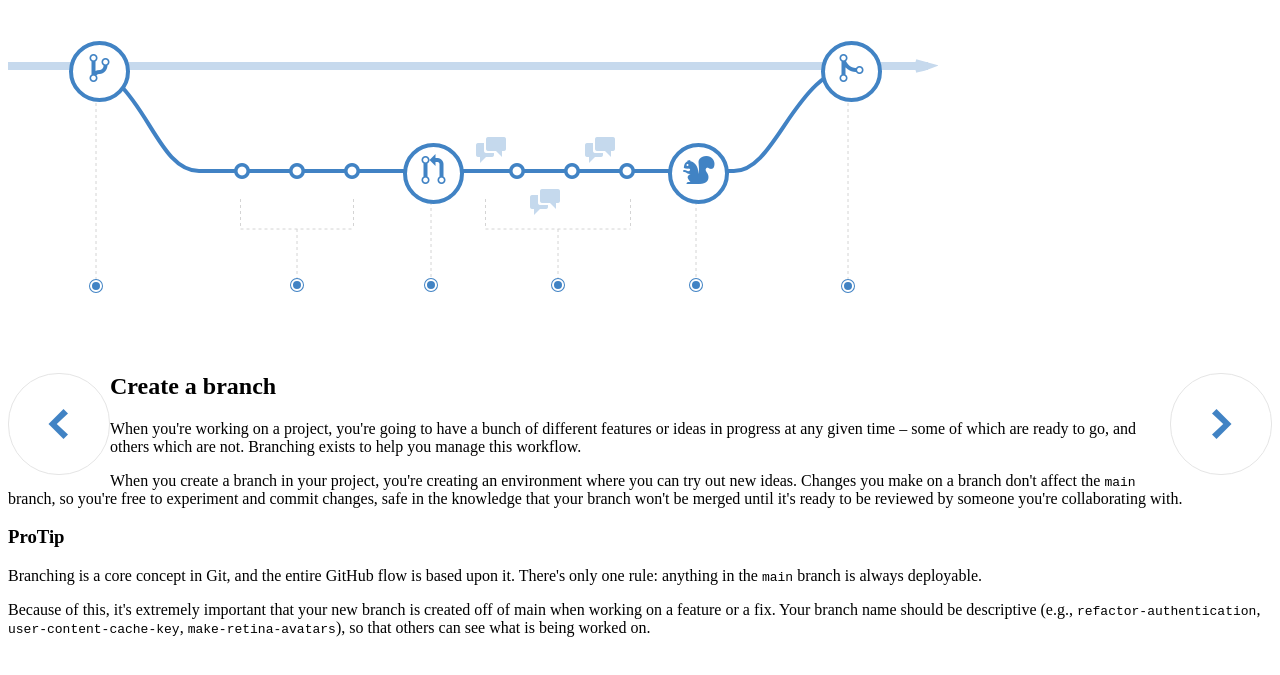
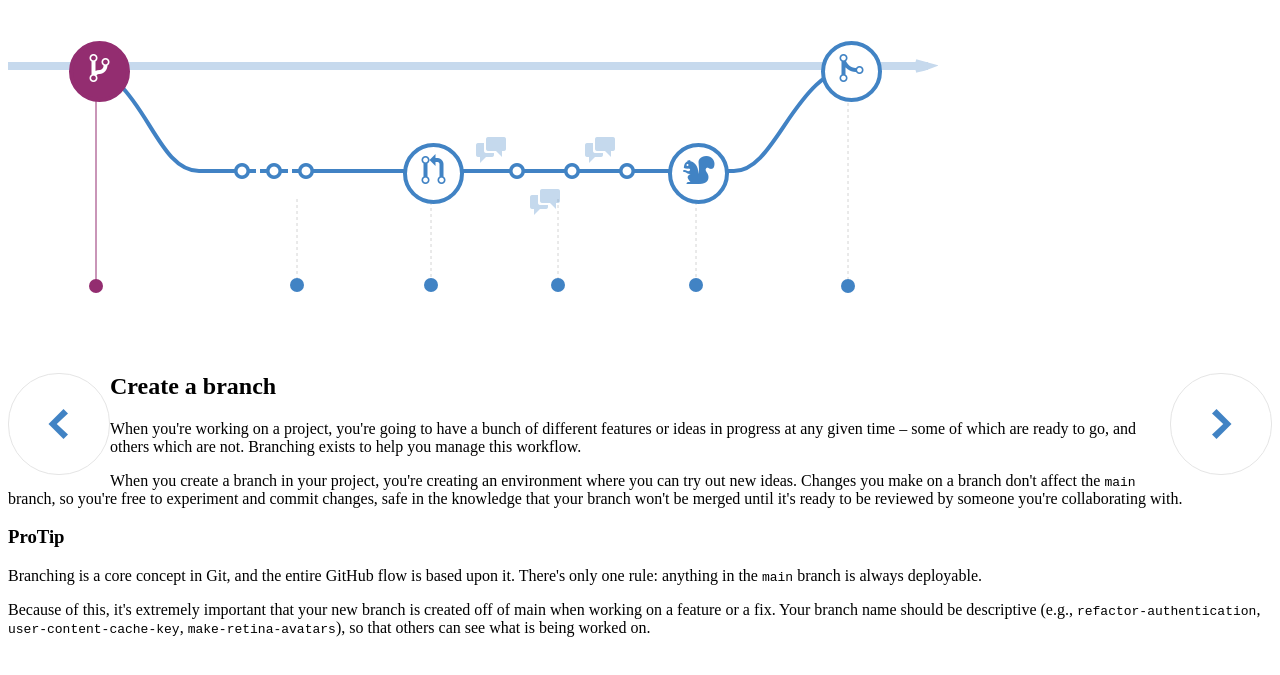
Before and after one commit to hectorsector/ghflow-wireframe, a website with bundled scripts: page index.html in a window 1280 px wide. Shown: the part 61-736 px from the top of the page. Built offline with nearby package versions, Linux system fonts and the light colour scheme; files whose address does not match are found by name.

Commit message:
fully interactive

```diff
--- a/index.html
+++ b/index.html
@@ -53,12 +53,14 @@
             <span class="mega-octicon octicon-git-branch"></span>
           </div>
           <div
-            class="diagram-icon-small js-diagram-icon-small diagram-icon-commit-1"
+            class="diagram-icon-small js-diagram-icon-small diagram-icon-commits"
             data-diagram-step="commits"
           >
             <span class="mega-octicon octicon-git-commit"></span>
+            <span class="mega-octicon octicon-git-commit"></span>
+            <span class="mega-octicon octicon-git-commit"></span>
           </div>
-          <div
+          <!-- <div
             class="diagram-icon-small js-diagram-icon-small diagram-icon-commit-2"
             data-diagram-step="commits"
           >
@@ -69,7 +71,7 @@
             data-diagram-step="commits"
           >
             <span class="mega-octicon octicon-git-commit"></span>
-          </div>
+          </div> -->
           <div
             class="diagram-icon js-diagram-icon diagram-icon-pr"
             data-diagram-step="pr"
--- a/src/flow.css
+++ b/src/flow.css
@@ -130,6 +130,12 @@
   left: 813px;
 }
 
+.diagram-icon-commits {
+  top: 96px;
+  left: 220px;
+  background-color: #fff;
+}
+
 .diagram-icon-commit-1 {
   top: 96px;
   left: 220px;
--- a/src/index.ts
+++ b/src/index.ts
@@ -1,24 +1,37 @@
 class Step {
-  public readonly id: string
+  public readonly name: string
   private active: boolean
-  private element: HTMLElement
+  private contentContainer: HTMLElement
+  public image: Element
   public annotation: Annotation
 
-  constructor(stepId: string, element: HTMLElement, annotation: Annotation) {
-    this.id = stepId
-    this.element = element
+  constructor(
+    stepId: string,
+    content: HTMLElement,
+    image: Element | null,
+    annotation: Annotation
+  ) {
+    this.name = stepId
+    this.contentContainer = content
     this.active = false
     this.annotation = annotation
+    if (image) this.image = image
+    else throw new Error('No image found')
   }
 
   public show() {
-    this.element.style.display = 'block'
-    this.element.classList.add('active')
+    this.contentContainer.style.display = 'block'
+    this.contentContainer.classList.add('active')
 
+    this.annotation.activate()
+    this.image.classList.add('active')
     this.active = true
   }
   public hide() {
-    this.element.style.display = 'none'
+    this.contentContainer.style.display = 'none'
+
+    this.annotation.deactivate()
+    this.image.classList.remove('active')
     this.active = false
   }
 
@@ -27,23 +40,28 @@
   }
 }
 
+interface Placement {
+  top: number
+  left: number
+  height: number
+  width: number
+  BOTTOM: number
+}
+
 class Annotation {
-  private DASH_COLOR = '#d4d4d4'
-  private SOLID_COLOR = '#932D70'
-  private TARGET_COLOR = '#4183c4'
-  private BOTTOM = 266
+  private COLORS = {
+    DASH_COLOR: '#d4d4d4',
+    ACTIVE_COLOR: '#932D70',
+    INACTIVE_COLOR: '#4183c4',
+  }
+
+  private placement: Placement
 
   private paper: SVGElement
-  private top: number
-  private left: number
-  private height: number
-  private width: number
+
   public readonly name: string
 
-  private extender?: SVGLineElement
-  private lines?: SVGLineElement[]
-  private targetInner?: SVGCircleElement
-  private targetOuter?: SVGCircleElement
+  private extender: SVGLineElement
   public readonly target: SVGElement
 
   private active = false
@@ -56,63 +74,56 @@
     this.name = name
     this.paper = paper
 
-    this.top = placement.top
-    this.left = placement.left
-    this.height = placement.height
-    this.width = placement.width
+    this.placement = {
+      top: placement.top,
+      left: placement.left,
+      height: placement.height,
+      width: placement.width,
+      BOTTOM: 266,
+    }
 
     this.target = document.createElementNS(
       'http://www.w3.org/2000/svg',
       'g'
     ) as SVGElement
 
-    this.initLines()
-    this.initTarget()
+    this.extender = this.initLines()
+
+    this.target = this.createCircle(
+      this.placement.left,
+      this.placement.top + this.placement.height,
+      7,
+      {
+        fill: this.COLORS.INACTIVE_COLOR,
+      }
+    )
+
+    this.paper.appendChild(this.target)
   }
 
   private initLines() {
-    if (this.width) {
-      this.lines = [
-        this.createLine(
-          this.left - this.width / 2,
-          this.top + 30,
-          this.left + this.width / 2,
-          this.top + 30
-        ),
-        this.createLine(
-          this.left - this.width / 2,
-          this.top,
-          this.left - this.width / 2,
-          this.top + 30
-        ),
-        this.createLine(
-          this.left + this.width / 2,
-          this.top,
-          this.left + this.width / 2,
-          this.top + 30
-        ),
-        (this.extender = this.createLine(
-          this.left,
-          this.top + 30,
-          this.left,
-          this.top + this.height
-        )),
-      ]
-    } else {
-      this.lines = [
-        (this.extender = this.createLine(
-          this.left,
-          this.top,
-          this.left,
-          this.top + this.height
-        )),
-      ]
-    }
+    let line = this.createLine(
+      this.placement.left,
+      this.placement.top,
+      this.placement.left,
+      this.placement.top + this.placement.height
+    )
+    this.paper.appendChild(line)
+    return line
+  }
 
-    this.lines.forEach((line) => {
-      console.log(`creating a line for ${this.name}`)
-      this.paper.appendChild(line)
-    })
+  activate() {
+    console.log("Activatin'")
+    this.target.setAttribute('fill', this.COLORS.ACTIVE_COLOR)
+    this.extender.setAttribute('stroke', this.COLORS.ACTIVE_COLOR)
+    this.extender.setAttribute('stroke-dasharray', 'none')
+  }
+
+  deactivate() {
+    console.log("Activatin'")
+    this.target.setAttribute('fill', this.COLORS.INACTIVE_COLOR)
+    this.extender.setAttribute('stroke', this.COLORS.DASH_COLOR)
+    this.extender.setAttribute('stroke-dasharray', '3')
   }
 
   private createLine(x1: number, y1: number, x2: number, y2: number) {
@@ -121,7 +132,7 @@
     line.setAttribute('y1', y1.toString())
     line.setAttribute('x2', x2.toString())
     line.setAttribute('y2', y2.toString())
-    line.setAttribute('stroke', this.DASH_COLOR)
+    line.setAttribute('stroke', this.COLORS.DASH_COLOR)
     line.setAttribute('stroke-width', '1')
     line.setAttribute('stroke-dasharray', '3')
 
@@ -147,30 +158,6 @@
     }
 
     return circle
-  }
-
-  private initTarget() {
-    this.targetOuter = this.createCircle(this.left, this.top + this.height, 7, {
-      fill: this.TARGET_COLOR,
-    })
-    this.targetInner = this.createCircle(this.left, this.top + this.height, 5, {
-      fill: this.TARGET_COLOR,
-      'stroke-width': '2',
-      stroke: '#fff',
-    })
-
-    // this.targetOuter.setAttribute('fill', this.TARGET_COLOR)
-    // this.targetInner.setAttribute('fill', this.TARGET_COLOR)
-    // this.targetInner.setAttribute('stroke-width', '2')
-    // this.targetInner.setAttribute('stroke', '#fff')
-
-    this.target.appendChild(this.targetOuter)
-    this.target.appendChild(this.targetInner)
-    // this.target!.appendChild(this.targetOuter)
-    // this.target!.appendChild(this.targetInner)
-    this.paper.appendChild(this.target)
-    // this.paper.appendChild(this.targetOuter)
-    // this.paper.appendChild(this.targetInner)
   }
 }
 
@@ -217,7 +204,8 @@
       this.allSteps.push(
         new Step(
           step.name,
-          this.getStepDivs(step.name),
+          this.getStepDiv(step.name),
+          document.querySelector(`[data-diagram-step="${step.name}"]`),
           new Annotation(step.name, this.diagramBaseSVG, step.placement)
         )
       )
@@ -284,8 +272,13 @@
     this.allSteps.forEach((step) => {
       step.annotation.target.addEventListener('click', (e) => {
         e.preventDefault()
-        console.log(`clicked on annotation ${step.id}`)
-        this.setStep(step.id)
+        console.log(`clicked on annotation ${step.name}`)
+        this.setStep(step.name)
+      })
+      step.image.addEventListener('click', (e) => {
+        e.preventDefault()
+        console.log(`clicked on annotation ${step.name}`)
+        this.setStep(step.name)
       })
     })
 
@@ -297,37 +290,37 @@
     //   })
     // })
 
-    var diagramIcons = document.querySelectorAll(
-      '.diagram-icon, .diagram-icon-small'
-    )
-    diagramIcons.forEach((icon) => {
-      icon.addEventListener('click', (e) => {
-        let step = icon.getAttribute('data-diagram-step')
-        console.log(`clicked on ${step}`)
-        if (step !== null) {
-          this.setStep(step)
-        } else {
-          throw new Error(
-            `data-diagram-step attribute doesn't exist for ${icon}`
-          )
-        }
+    // var diagramIcons = document.querySelectorAll(
+    //   '.diagram-icon, .diagram-icon-small'
+    // )
+    // diagramIcons.forEach((icon) => {
+    //   icon.addEventListener('click', (e) => {
+    //     let step = icon.getAttribute('data-diagram-step')
+    //     console.log(`clicked on ${step}`)
+    //     if (step !== null) {
+    //       this.setStep(step)
+    //     } else {
+    //       throw new Error(
+    //         `data-diagram-step attribute doesn't exist for ${icon}`
+    //       )
+    //     }
 
-        // changePanel(document.querySelector('.js-panel-content-' + step))
-        // changeAnnotation(annotations, step)
-      })
-    })
+    // changePanel(document.querySelector('.js-panel-content-' + step))
+    // changeAnnotation(annotations, step)
+    // })
+    // })
   }
 
   private setNextStep() {
     let currentStepIndex = this.allSteps.findIndex(
-      (step) => step.id === this.currentStep.id
+      (step) => step.name === this.currentStep.name
     )
     this.setStep(undefined, currentStepIndex + 1)
   }
   private setPreviousStep() {
     // console.log('starting prev step calc')
     let currentStepIndex = this.allSteps.findIndex(
-      (step) => step.id === this.currentStep.id
+      (step) => step.name === this.currentStep.name
     )
     // console.log(
     //   `currentStepIndex is ${currentStepIndex}, figuring out what's prev`
@@ -345,10 +338,10 @@
       index = Math.max(0, Math.min(index, this.allSteps.length - 1))
       this.currentStep = this.allSteps[index]
     } else if (id) {
-      this.currentStep = this.allSteps.find((step) => step.id === id)!
+      this.currentStep = this.allSteps.find((step) => step.name === id)!
     }
     console.log(
-      `after calc bounds, step we want to show is ${this.currentStep.id}`
+      `after calc bounds, step we want to show is ${this.currentStep.name}`
     )
     this.showCurrentStep()
   }
@@ -357,7 +350,7 @@
    * Shows the current step and hides all other steps.
    */
   private showCurrentStep() {
-    console.log(`showing step ${this.currentStep.id}`)
+    console.log(`showing step ${this.currentStep.name}`)
     this.allSteps.forEach((step) => {
       if (step === this.currentStep) {
         step.show()
@@ -388,7 +381,7 @@
    * @param steps An array of strings that represent the data-step attribute of each step
    * @returns An array of HTMLElements that match the provided data-step attributes
    */
-  private getStepDivs(step: string) {
+  private getStepDiv(step: string) {
     let element = document.querySelector(`[data-step="${step}"]`)
     if (element) {
       return element as HTMLElement
@@ -401,7 +394,7 @@
     return `Hello! I created a new instance of InteractiveDiagram. Here are the details:
     contentDiv: ${this.contentDiv.id}
     diagramBaseSVG: ${this.diagramBaseSVG}
-    currentStep: ${this.currentStep.id}
+    currentStep: ${this.currentStep.name}
     `
   }
 }
```
Also changed, not shown: dist/index.js.
